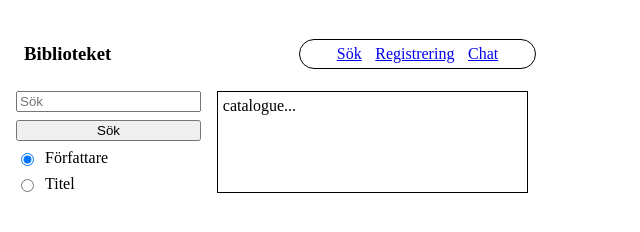
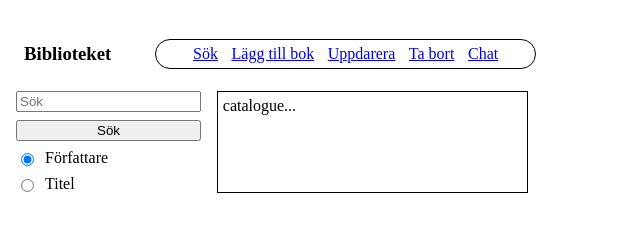
Before and after one commit to JohanCodeForFun/app, a website: page index.html in a window 1280 px wide. Shown: the whole page, without its empty margins (0-640 px from the left). Drawn offline with Linux system fonts and the light colour scheme.

Commit message:
update links and create files for CRUD operations

```diff
--- a/index.html
+++ b/index.html
@@ -11,8 +11,10 @@
   <nav>
     <h3>Biblioteket</h3>
     <ul>
-      <li><a href="/search">Sök</a></li>
-      <li><a href="/create">Registrering</a></li>
+      <li><a href="/">Sök</a></li>
+      <li><a href="/create">Lägg till bok</a></li>
+      <li><a href="/update">Uppdarera</a></li>
+      <li><a href="/delete">Ta bort</a></li>
       <li><a href="/chat">Chat</a></li>
     </ul>
   </nav>
```
Also changed, not shown: chat.html (added), create.html (added), delete.html (added), update.html (added).
